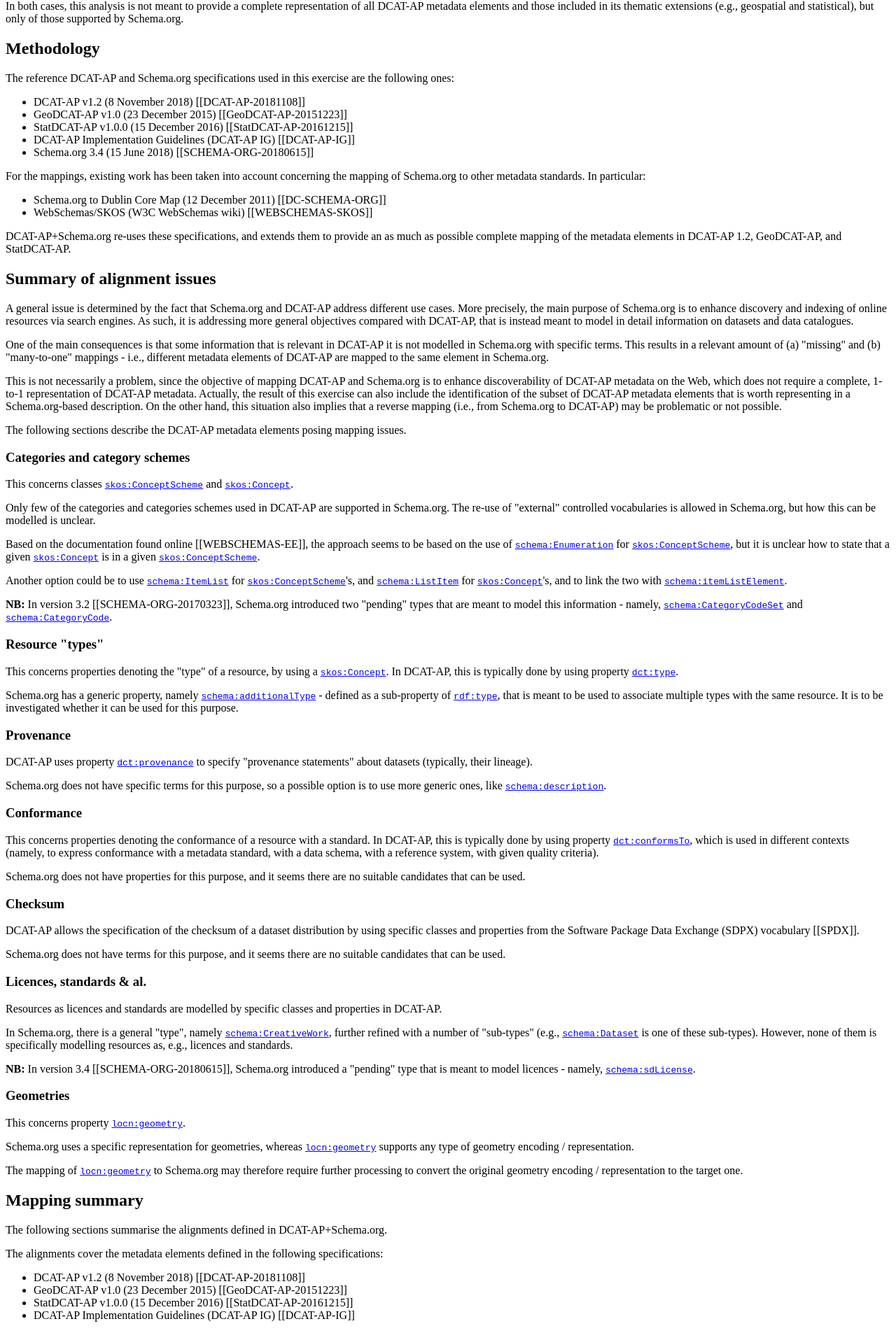
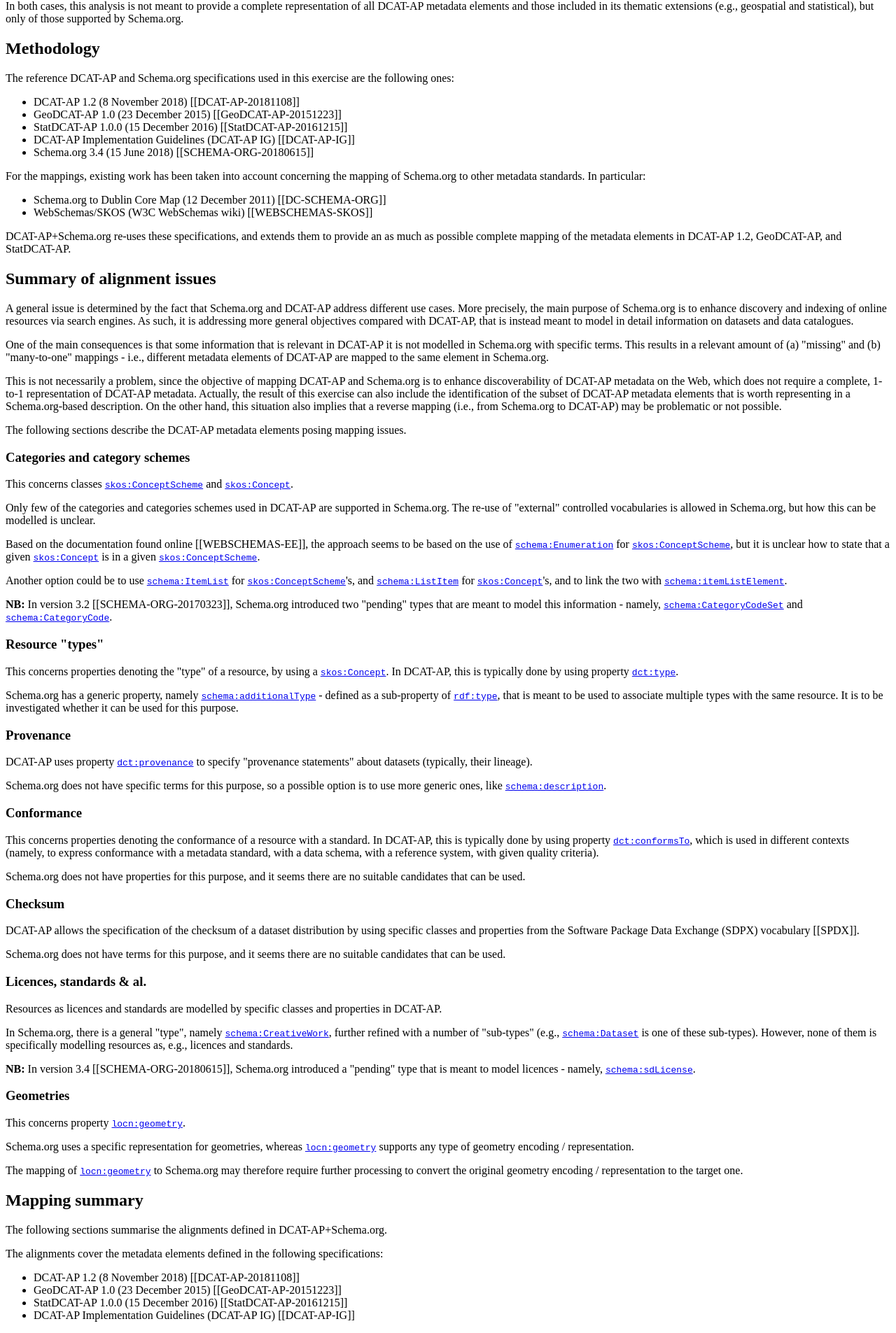
Before and after one commit to ec-jrc/dcat-ap-to-schema-org, a plain HTML site: page docs/index.html in a window 1280 px wide. Shown: the part 1209-3114 px from the top of the page at 70% size. Drawn offline with Linux system fonts and the light colour scheme.

Commit message:
Minor editorial fixes.

```diff
--- a/docs/index.html
+++ b/docs/index.html
@@ -111,9 +111,9 @@ table {font-size:small;}
 <h2>Methodology</h2>
 <p>The reference DCAT-AP and Schema.org specifications used in this exercise are the following ones:</p>
 <ul>
-<li>DCAT-AP v1.2 (<time datetime="2018-11-08">8 November 2018</time>) [[DCAT-AP-20181108]]</li>
-<li>GeoDCAT-AP v1.0 (<time datetime="2015-12-23">23 December 2015</time>) [[GeoDCAT-AP-20151223]]</li>
-<li>StatDCAT-AP v1.0.0 (<time datetime="2016-12-15">15 December 2016</time>) [[StatDCAT-AP-20161215]]</li>
+<li>DCAT-AP 1.2 (<time datetime="2018-11-08">8 November 2018</time>) [[DCAT-AP-20181108]]</li>
+<li>GeoDCAT-AP 1.0 (<time datetime="2015-12-23">23 December 2015</time>) [[GeoDCAT-AP-20151223]]</li>
+<li>StatDCAT-AP 1.0.0 (<time datetime="2016-12-15">15 December 2016</time>) [[StatDCAT-AP-20161215]]</li>
 <li>DCAT-AP Implementation Guidelines (DCAT-AP IG) [[DCAT-AP-IG]]</li>
 <li>Schema.org 3.4 (<time datetime="2018-06-15">15 June 2018</time>) [[SCHEMA-ORG-20180615]]</li>
 </ul>
@@ -201,9 +201,9 @@ table {font-size:small;}
 <h2>Introduction</h2>
 <p>The mappings illustrated in this document cover the metadata elements defined in the following specifications:</p>
 <ul>
-<li>DCAT-AP v1.2 (<time datetime="2015-11-08">8 November 2018</time>) [[DCAT-AP-20181108]]</li>
-<li>GeoDCAT-AP v1.0 (<time datetime="2015-12-23">23 December 2015</time>) [[GeoDCAT-AP-20151223]]</li>
-<li>StatDCAT-AP v1.0.0 (<time datetime="2016-12-15">15 December 2016</time>) [[StatDCAT-AP-20161215]]</li>
+<li>DCAT-AP 1.2 (<time datetime="2015-11-08">8 November 2018</time>) [[DCAT-AP-20181108]]</li>
+<li>GeoDCAT-AP 1.0 (<time datetime="2015-12-23">23 December 2015</time>) [[GeoDCAT-AP-20151223]]</li>
+<li>StatDCAT-AP 1.0.0 (<time datetime="2016-12-15">15 December 2016</time>) [[StatDCAT-AP-20161215]]</li>
 <li>DCAT-AP Implementation Guidelines (DCAT-AP IG) [[DCAT-AP-IG]]</li>
 </ul>
 <p>For each of the mapped elements and the reference controlled vocabularies, the relevant specification is referred to in the tables included in the following sections.</p>
@@ -217,9 +217,9 @@ table {font-size:small;}
 <p>The following sections summarise the alignments defined in DCAT-AP+Schema.org.</p>
 <p>The alignments cover the metadata elements defined in the following specifications:</p>
 <ul>
-<li>DCAT-AP v1.2 (<time datetime="2018-11-08">8 November 2018</time>) [[DCAT-AP-20181108]]</li>
-<li>GeoDCAT-AP v1.0 (<time datetime="2015-12-23">23 December 2015</time>) [[GeoDCAT-AP-20151223]]</li>
-<li>StatDCAT-AP v1.0.0 (<time datetime="2016-12-15">15 December 2016</time>) [[StatDCAT-AP-20161215]]</li>
+<li>DCAT-AP 1.2 (<time datetime="2018-11-08">8 November 2018</time>) [[DCAT-AP-20181108]]</li>
+<li>GeoDCAT-AP 1.0 (<time datetime="2015-12-23">23 December 2015</time>) [[GeoDCAT-AP-20151223]]</li>
+<li>StatDCAT-AP 1.0.0 (<time datetime="2016-12-15">15 December 2016</time>) [[StatDCAT-AP-20161215]]</li>
 <li>DCAT-AP Implementation Guidelines (DCAT-AP IG) [[DCAT-AP-IG]]</li>
 </ul>
 <p>For each of the mapped elements and the reference controlled vocabularies, the relevant specification is referred to in the tables included in the following sections.</p>
```
